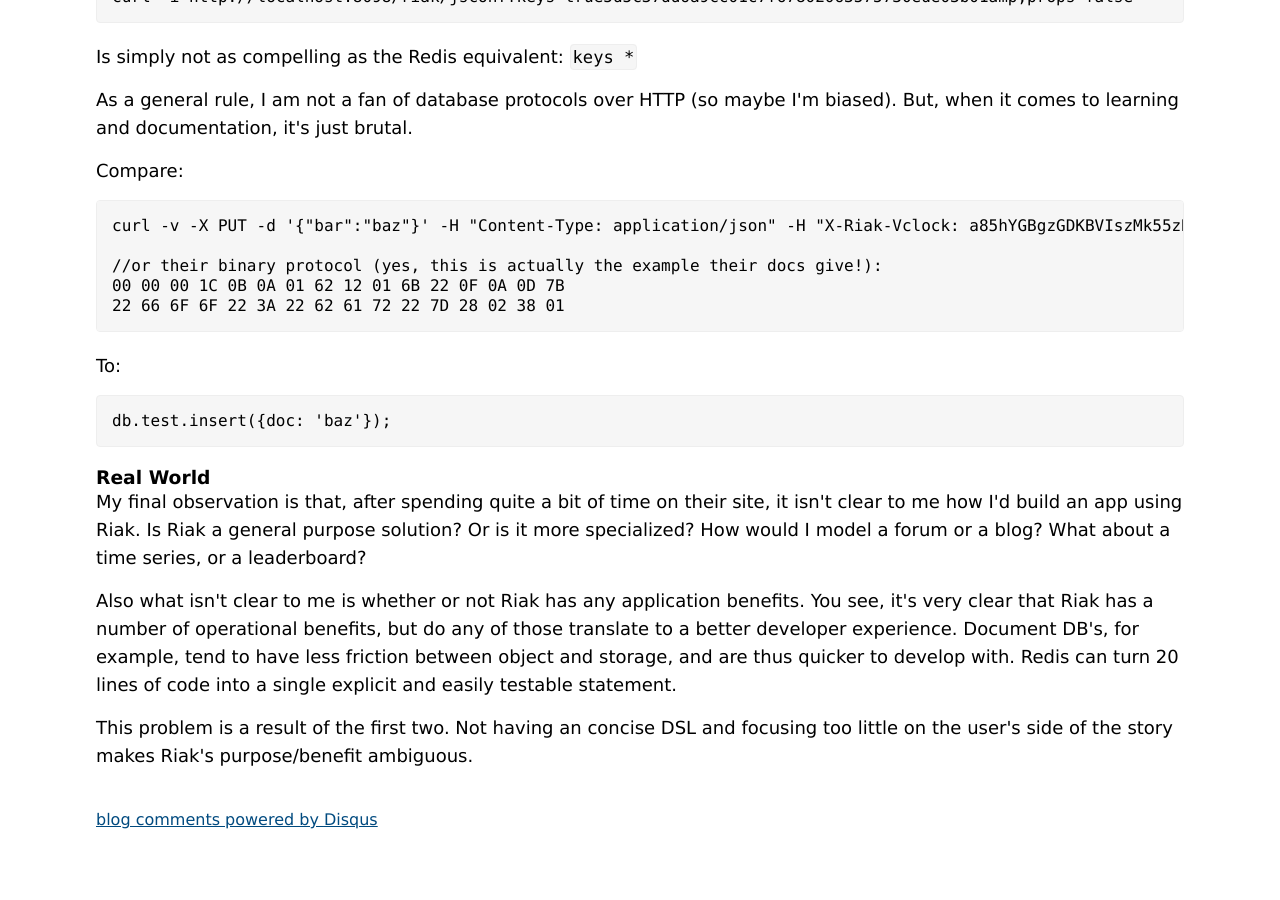
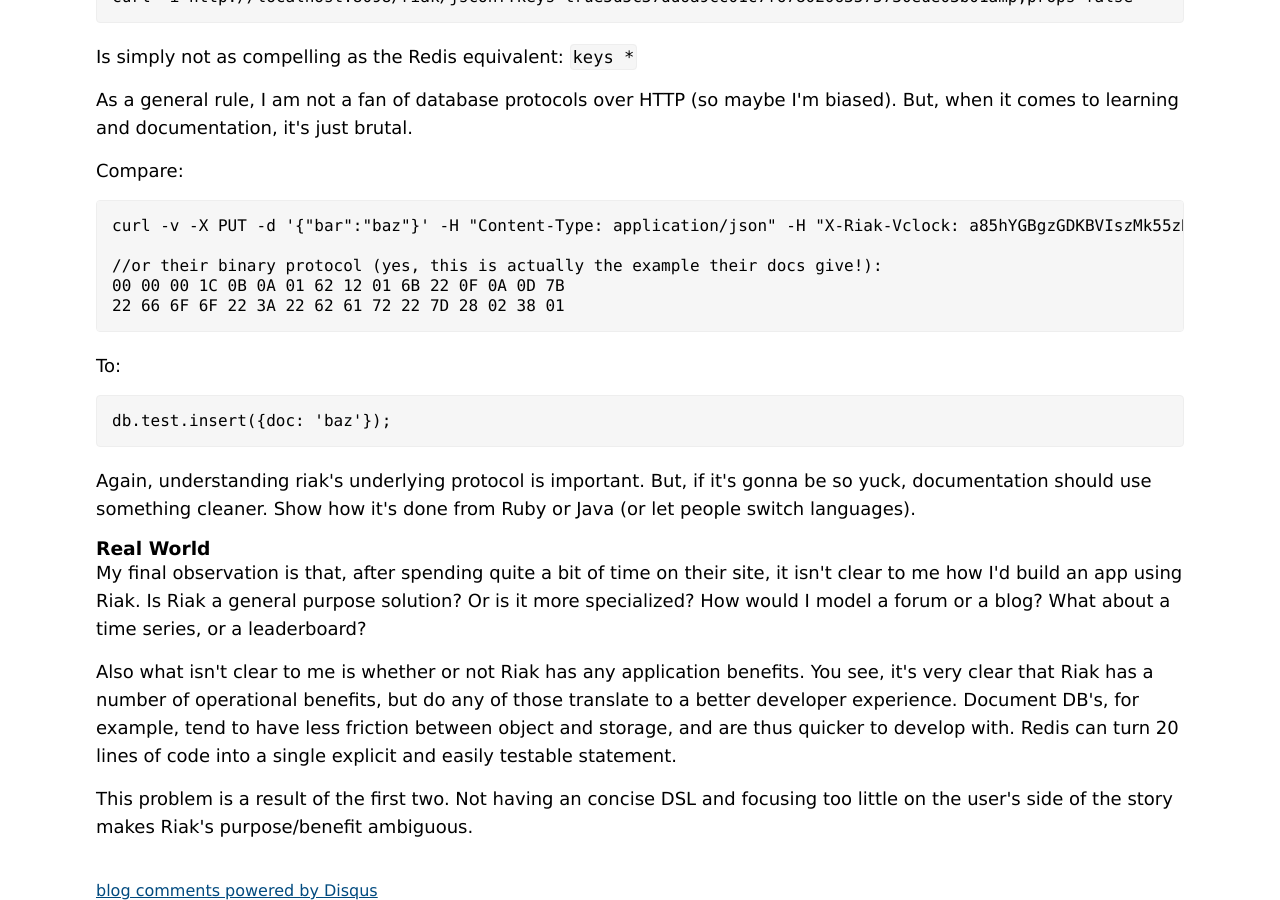
Before and after one commit to fehmicansaglam/fehmicansaglam.github.com, a Jekyll site: the page built from _posts/2012-04-28-How-Id-Change-Riaks-Documentation.html, in a window 1280 px wide and 900 px high, scrolled down 663 px. Built offline with Jekyll 4.4.1, drawn with Linux system fonts in a browser that asks for light colours; nearby versions of some CDN libraries; comment, search, counter and statistics services are not loaded; before the commit the page ends 1492 px from its top, so only the background shows below that.

Commit message:
added note on show docs from drivers

```diff
--- a/_posts/2012-04-28-How-Id-Change-Riaks-Documentation.html
+++ b/_posts/2012-04-28-How-Id-Change-Riaks-Documentation.html
@@ -42,6 +42,8 @@
 db.test.insert({doc: 'baz'});
 </pre>
 
+<p>Again, understanding riak's underlying protocol is important. But, if it's gonna be so yuck,  documentation should use something cleaner. Show how it's done from Ruby or Java (or let people switch languages).</p>
+
 <h3>Real World</h3>
 <p>My final observation is that, after spending quite a bit of time on their site, it isn't clear to me how I'd build an app using Riak. Is Riak a general purpose solution? Or is it more specialized? How would I model a forum or a blog? What about a time series, or a leaderboard?</p>
 
```
